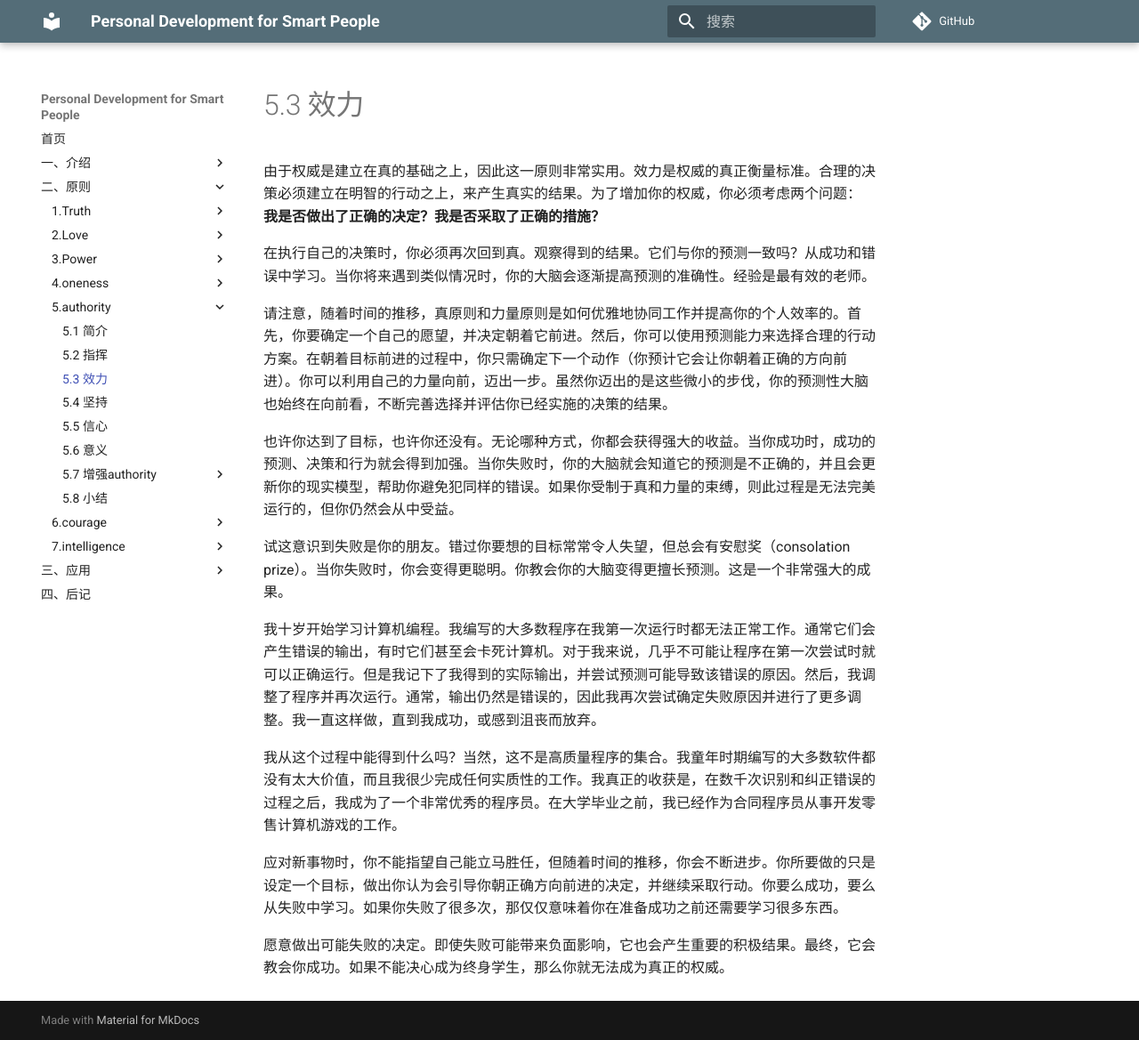
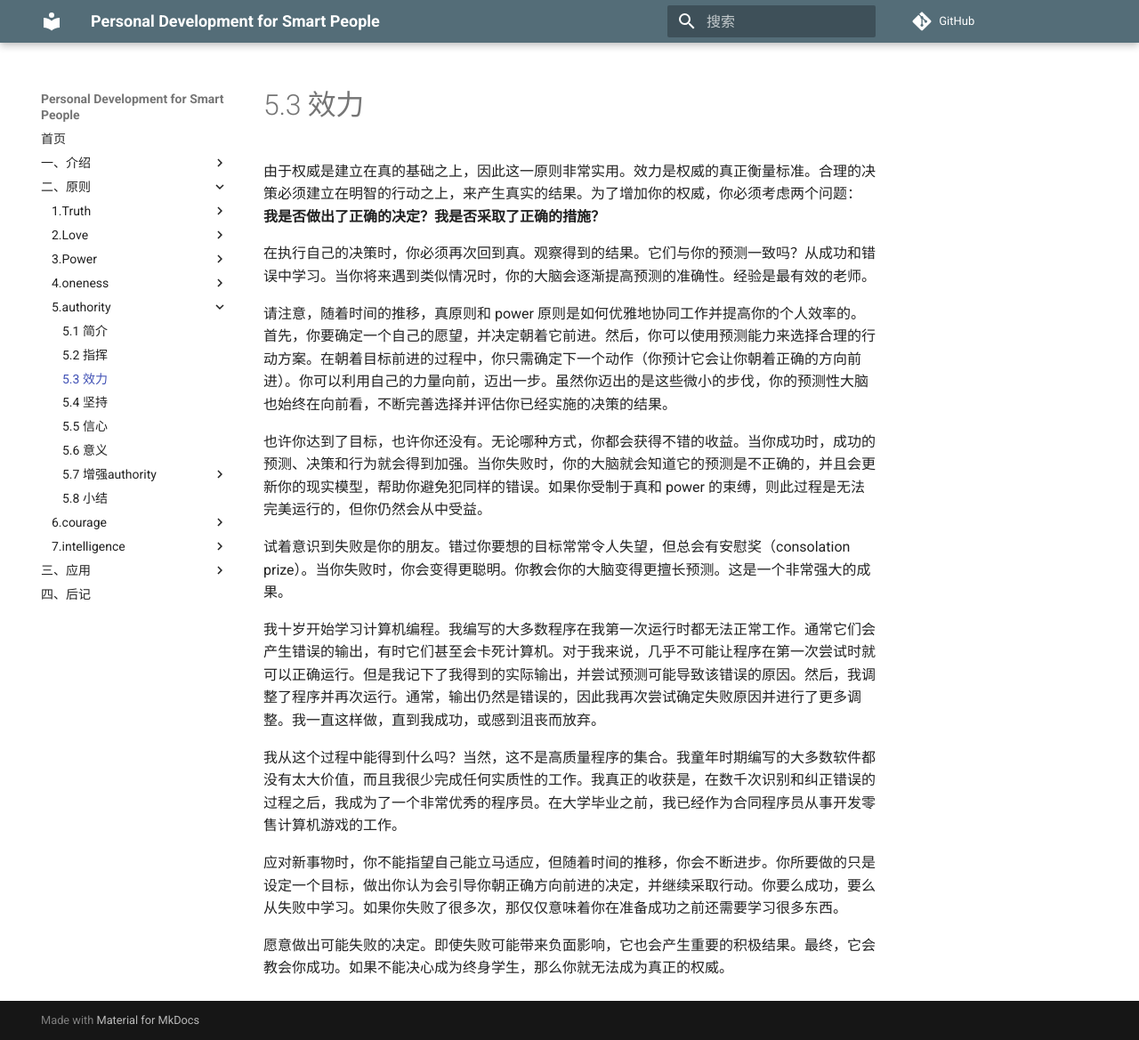
Before and after one commit to wtsnwei/pdsp, an MkDocs documentation site: the page built from docs/2.Principles/05.authority/02.effectiveness.md, in a window 1280 px wide and 1169 px high. Shown: the whole window at 89% size. Built offline with MkDocs 1.6.1 and Material for MkDocs 9.7.7, drawn with Linux system fonts in a browser that asks for light colours; comment, search, counter and statistics services are not loaded.

Commit message:
修正语句

```diff
--- a/docs/2.Principles/05.authority/02.effectiveness.md
+++ b/docs/2.Principles/05.authority/02.effectiveness.md
@@ -7,16 +7,16 @@ date:     2021-03-09
 
 在执行自己的决策时，你必须再次回到真。观察得到的结果。它们与你的预测一致吗？从成功和错误中学习。当你将来遇到类似情况时，你的大脑会逐渐提高预测的准确性。经验是最有效的老师。
 
-请注意，随着时间的推移，真原则和力量原则是如何优雅地协同工作并提高你的个人效率的。首先，你要确定一个自己的愿望，并决定朝着它前进。然后，你可以使用预测能力来选择合理的行动方案。在朝着目标前进的过程中，你只需确定下一个动作（你预计它会让你朝着正确的方向前进）。你可以利用自己的力量向前，迈出一步。虽然你迈出的是这些微小的步伐，你的预测性大脑也始终在向前看，不断完善选择并评估你已经实施的决策的结果。
+请注意，随着时间的推移，真原则和 power 原则是如何优雅地协同工作并提高你的个人效率的。首先，你要确定一个自己的愿望，并决定朝着它前进。然后，你可以使用预测能力来选择合理的行动方案。在朝着目标前进的过程中，你只需确定下一个动作（你预计它会让你朝着正确的方向前进）。你可以利用自己的力量向前，迈出一步。虽然你迈出的是这些微小的步伐，你的预测性大脑也始终在向前看，不断完善选择并评估你已经实施的决策的结果。
 
-也许你达到了目标，也许你还没有。无论哪种方式，你都会获得强大的收益。当你成功时，成功的预测、决策和行为就会得到加强。当你失败时，你的大脑就会知道它的预测是不正确的，并且会更新你的现实模型，帮助你避免犯同样的错误。如果你受制于真和力量的束缚，则此过程是无法完美运行的，但你仍然会从中受益。
+也许你达到了目标，也许你还没有。无论哪种方式，你都会获得不错的收益。当你成功时，成功的预测、决策和行为就会得到加强。当你失败时，你的大脑就会知道它的预测是不正确的，并且会更新你的现实模型，帮助你避免犯同样的错误。如果你受制于真和 power 的束缚，则此过程是无法完美运行的，但你仍然会从中受益。
 
-试这意识到失败是你的朋友。错过你要想的目标常常令人失望，但总会有安慰奖（consolation prize）。当你失败时，你会变得更聪明。你教会你的大脑变得更擅长预测。这是一个非常强大的成果。
+试着意识到失败是你的朋友。错过你要想的目标常常令人失望，但总会有安慰奖（consolation prize）。当你失败时，你会变得更聪明。你教会你的大脑变得更擅长预测。这是一个非常强大的成果。
 
 我十岁开始学习计算机编程。我编写的大多数程序在我第一次运行时都无法正常工作。通常它们会产生错误的输出，有时它们甚至会卡死计算机。对于我来说，几乎不可能让程序在第一次尝试时就可以正确运行。但是我记下了我得到的实际输出，并尝试预测可能导致该错误的原因。然后，我调整了程序并再次运行。通常，输出仍然是错误的，因此我再次尝试确定失败原因并进行了更多调整。我一直这样做，直到我成功，或感到沮丧而放弃。
 
 我从这个过程中能得到什么吗？当然，这不是高质量程序的集合。我童年时期编写的大多数软件都没有太大价值，而且我很少完成任何实质性的工作。我真正的收获是，在数千次识别和纠正错误的过程之后，我成为了一个非常优秀的程序员。在大学毕业之前，我已经作为合同程序员从事开发零售计算机游戏的工作。
 
-应对新事物时，你不能指望自己能立马胜任，但随着时间的推移，你会不断进步。你所要做的只是设定一个目标，做出你认为会引导你朝正确方向前进的决定，并继续采取行动。你要么成功，要么从失败中学习。如果你失败了很多次，那仅仅意味着你在准备成功之前还需要学习很多东西。
+应对新事物时，你不能指望自己能立马适应，但随着时间的推移，你会不断进步。你所要做的只是设定一个目标，做出你认为会引导你朝正确方向前进的决定，并继续采取行动。你要么成功，要么从失败中学习。如果你失败了很多次，那仅仅意味着你在准备成功之前还需要学习很多东西。
 
 愿意做出可能失败的决定。即使失败可能带来负面影响，它也会产生重要的积极结果。最终，它会教会你成功。如果不能决心成为终身学生，那么你就无法成为真正的权威。
```
